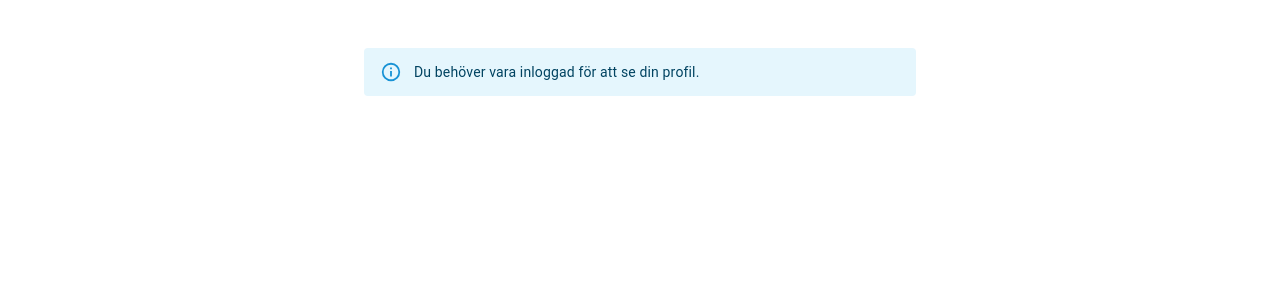
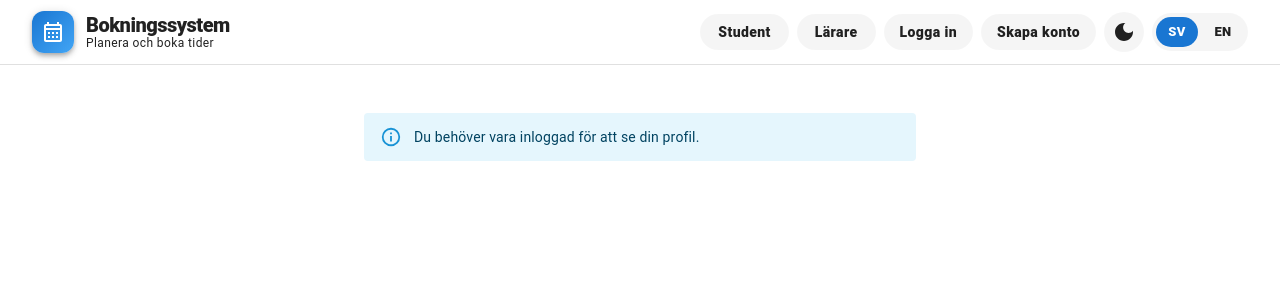
Before and after one commit to HanssonLucas/school-booking-system, a Next.js app: page /profile in a window 1280 px wide. Shown: the top 300 px of the page. Built offline with nearby package versions, Linux system fonts and the light colour scheme; no server answers; what @mui/material-nextjs would draw is missing.

Commit message:
Add app header to profile page

```diff
--- a/src/app/profile/page.tsx
+++ b/src/app/profile/page.tsx
@@ -14,6 +14,7 @@ import {
 import { useAuth } from "@/components/auth/useAuth";
 import { useTranslations } from "@/i18n/useTranslations";
 import { useState, type FormEvent } from "react";
+import AppHeader from "@/components/layout/AppHeader";
 
 export default function ProfilePage() {
   const { user, isLoading, refreshUser } = useAuth();
@@ -199,6 +200,9 @@ export default function ProfilePage() {
 
   if (isLoading) {
     return (
+      <>
+        <AppHeader />
+
         <Box
           sx={{
             minHeight: "60vh",
@@ -209,18 +213,26 @@ export default function ProfilePage() {
         >
           <CircularProgress />
         </Box>
+      </>
     );
   }
 
   if (!user) {
     return (
+      <>
+        <AppHeader />
+
         <Container maxWidth="sm" sx={{ py: 6 }}>
           <Alert severity="info">{t.profile.loginRequired}</Alert>
         </Container>
+      </>
     );
   }
 
   return (
+    <>
+      <AppHeader />
+
       <Container maxWidth="sm" sx={{ py: 6 }}>
         <Stack spacing={3}>
           <Box>
@@ -233,7 +245,9 @@ export default function ProfilePage() {
             </Typography>
           </Box>
 
-        {feedback && <Alert severity={feedback.type}>{feedback.message}</Alert>}
+          {feedback && (
+            <Alert severity={feedback.type}>{feedback.message}</Alert>
+          )}
 
           <Paper variant="outlined" sx={{ p: 3 }}>
             <Stack spacing={2}>
@@ -396,5 +410,6 @@ export default function ProfilePage() {
           </Paper>
         </Stack>
       </Container>
+    </>
   );
 }
```
Lines whose indentation alone changed are shown as unchanged.
